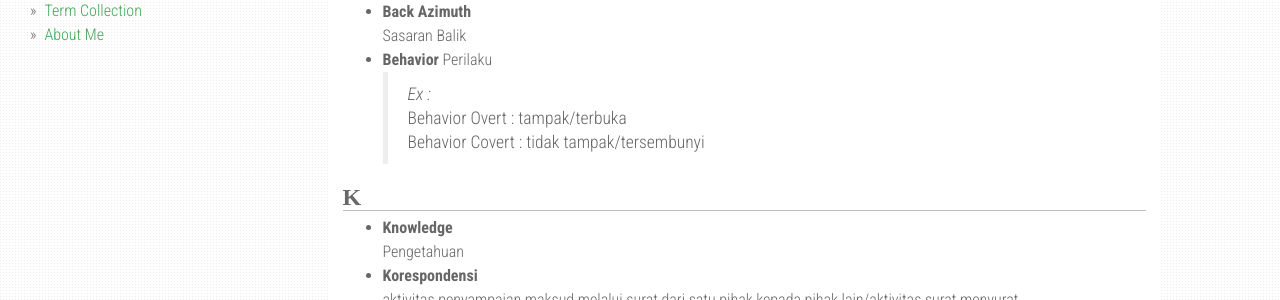
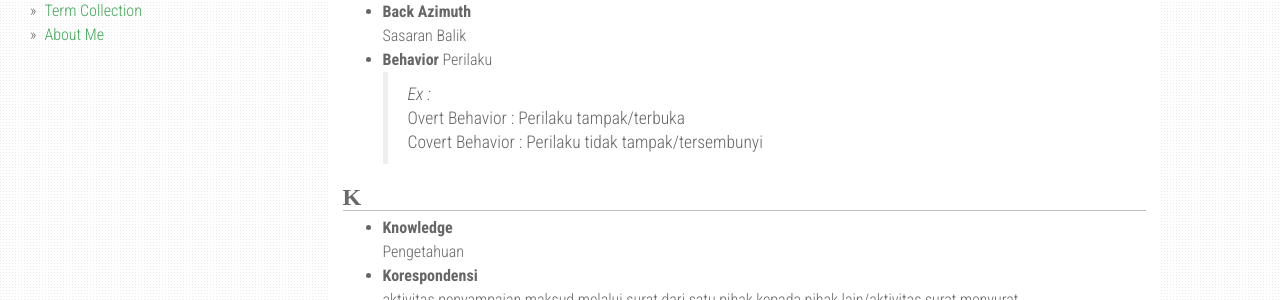
Before and after one commit to finalarchive/finalarchive.github.io, a Jekyll site: the page built from term.md, in a window 1280 px wide. Shown: the part 286-586 px from the top of the page. Built offline with Jekyll 4.4.1, drawn with Linux system fonts in a browser that asks for light colours; nearby versions of some CDN libraries.

Commit message:
20201015

```diff
--- a/term.md
+++ b/term.md
@@ -18,8 +18,8 @@ Kumpulan Istilah (bahasa Inggris: *Term Collection*) ini merupakan kumpulan isti
 * **Behavior**
   Perilaku<br>
   >*Ex :*<br>
-  >Behavior Overt : tampak/terbuka<br>
-  >Behavior Covert : tidak tampak/tersembunyi
+  >Overt Behavior : Perilaku tampak/terbuka<br>
+  >Covert Behavior : Perilaku tidak tampak/tersembunyi
 
 ### K
 * **Knowledge**<br>
```
